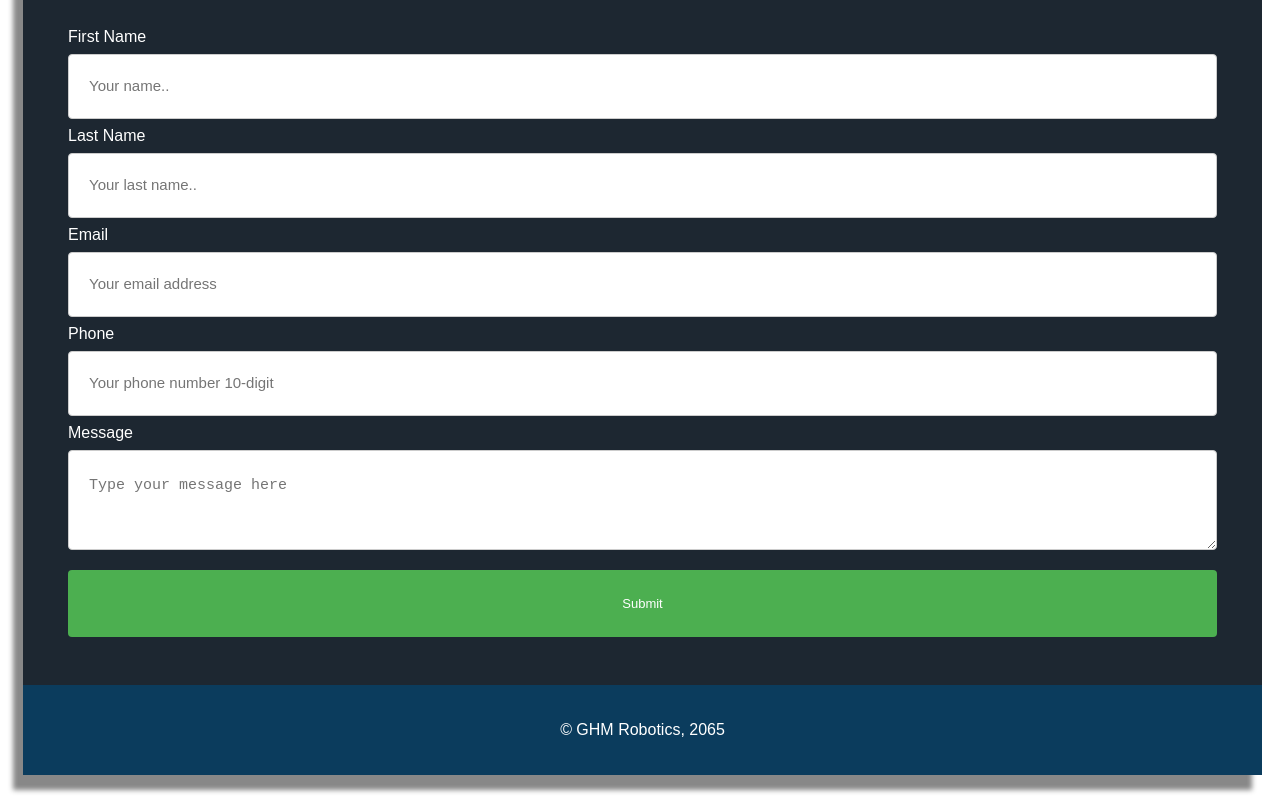
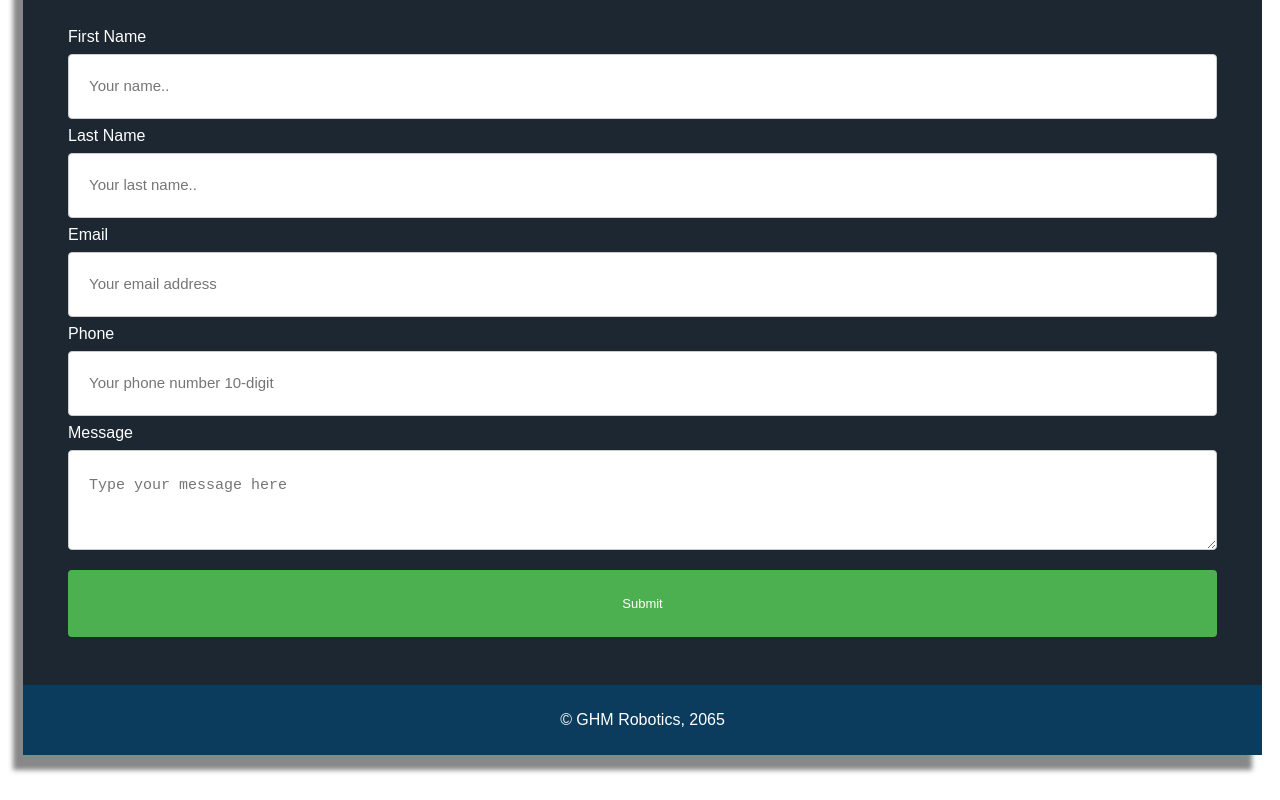
Before and after one commit to FACN3/GHM, a plain HTML site: page index.html in a window 1280 px wide. Shown: the part 1882-2682 px from the top of the page. Drawn offline with Linux system fonts and the light colour scheme.

Commit message:
Working on html and css.

```diff
--- a/index.html
+++ b/index.html
@@ -9,7 +9,6 @@
   <script src="https://cdn.emailjs.com/dist/email.min.js"></script>
   <script src="form.js"></script>
 </head>
-
 <body>
   <div id="navbar">
     <ul>
@@ -114,9 +113,8 @@
    </div>
   </div>
 
-
-<div id="footer">
-  <p>© GHM Robotics, 2065</p>
-</div>
+  <footer>
+    <p>© GHM Robotics, 2065</p>
+  </footer>
 </div>
 </body>
--- a/style.css
+++ b/style.css
@@ -101,11 +101,13 @@ p {
 
 }
 
-#footer{
+footer{
   background-color: #0B3C5D;
   text-align: center;
+  padding-top: 10px;
+  padding-bottom: 10px;
 }
-#footer p{
+footer p{
   text-align: center;
 }
 /* Team Section */
```
Also changed, not shown: form.js (+4 -8 lines).
